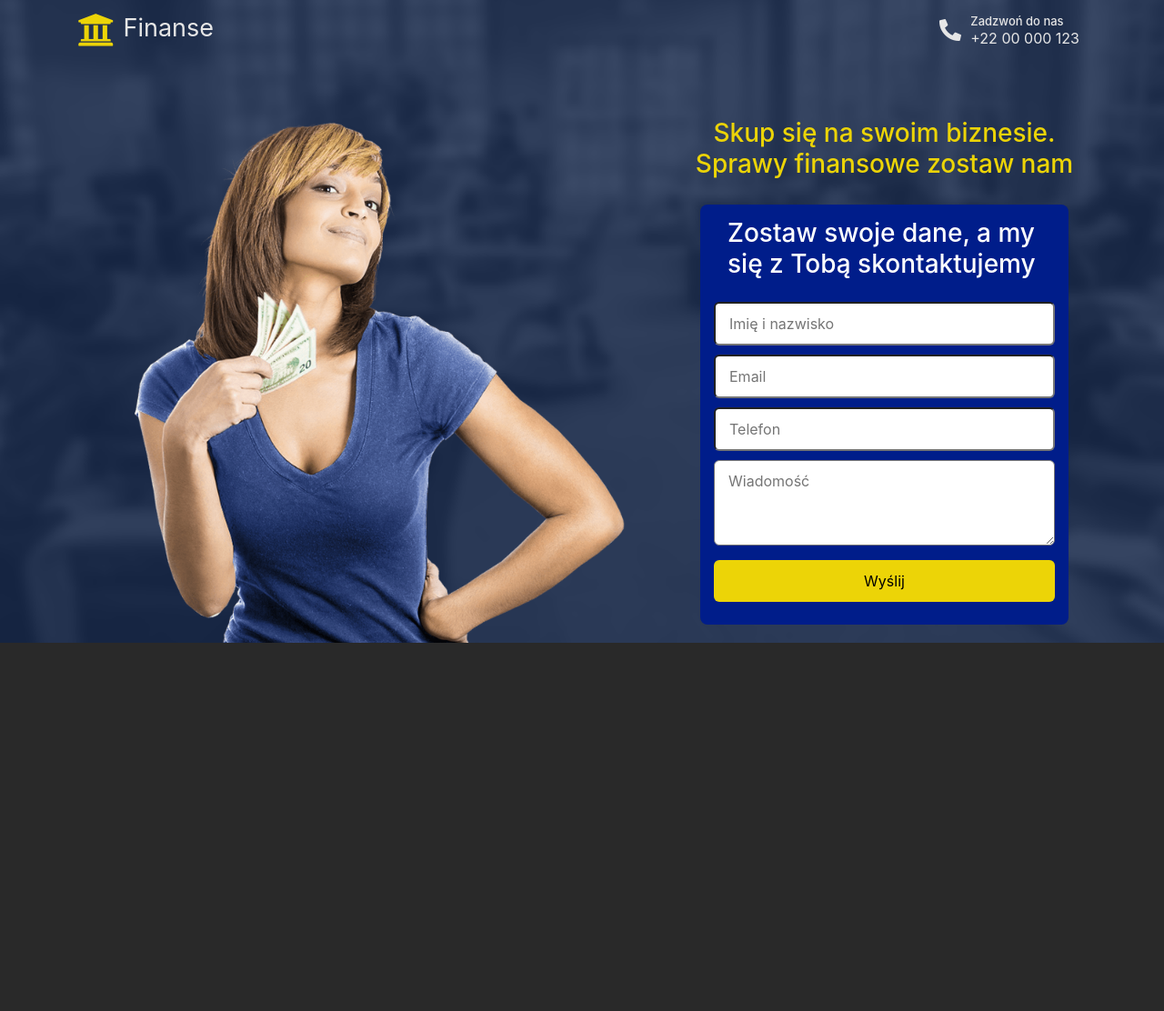
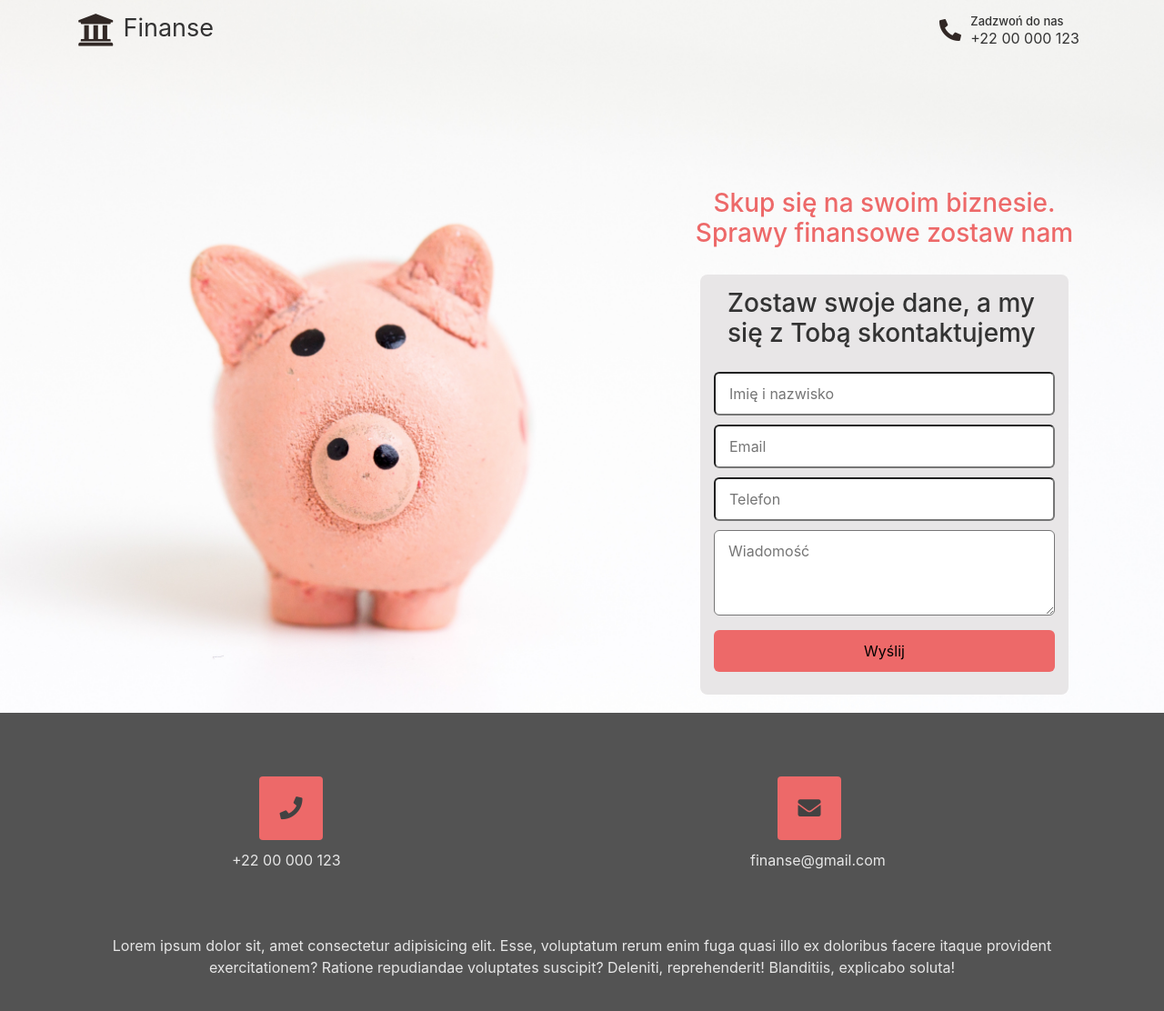
Before and after one commit to klaudiinii/finanse-project, a plain HTML site: page index.html in a window 1280 px wide. Shown: the whole page at 91% size. Before the commit the page ends 800 px from the top, so only its background shows below. Drawn offline with nearby package versions, Linux system fonts and the light colour scheme.

Commit message:
final-page-with-pig

```diff
--- a/index.html
+++ b/index.html
@@ -21,18 +21,16 @@
 
     <section class="main-form ">
 
-        <nav class="navbar navbar-dark fixed-top navbar-expand-lg">
+        <nav class="navbar navbar-light navbar-expand-lg">
             <div class="container">
 
 <!-- LOGO -->
 
 
-                <!-- <a class="navbar-brand navbar-logo" href="#"><i class="fas fa-university icon-yellow"></i>Finanse</a> -->
-
                 <a class="navbar-brand navbar-logo" href="">
 
 
-                        <div class="icon"><i class="fas fa-university icon-yellow"></i></div>
+                    <div class="icon"><i class="fas fa-university"></i></div>
 
                     <div class="title">
                         <p>Finanse</p>
@@ -45,13 +43,13 @@
 
 
                 <!-- button TOGGLER  -->
-                <!-- *  JEST TU NAVBAR TOGGLER, KTÓRY STWARZA NAM TEN ROZWIJANY KWADRACIK I DATA-TOGGLE COLLAPSE KTORY WLACZA ZAPADANIE MENU NA WERTYKALNE  * -->
+                <!-- * NAVBAR TOGGLER, STWARZA TEN ROZWIJANY KWADRACIK I DATA-TOGGLE COLLAPSE KTORY WLACZA ZAPADANIE MENU NA WERTYKALNE  * -->
                 <button class="navbar-toggler" type="button" data-toggle="collapse" data-target="#main-nav"
                     aria-controls="main-nav" aria-expanded="false" aria-label="Toggle navigation">
                     <span class="navbar-toggler-icon"></span>
                 </button>
 
-                <!-- ZAWARTOŚĆ MENU NAWIGACJI, KTÓRĄ PODPIELIŚLY WYŻEJ PRZEZ DATA-TARGET-->
+                <!-- ZAWARTOŚĆ MENU NAWIGACJI, KTÓRĄ PODPIELAM WYŻEJ PRZEZ DATA-TARGET-->
 
                 <div class="collapse navbar-collapse navbar-right" id="main-nav">
 
@@ -81,6 +79,8 @@
             </div>
         </nav>
 
+ <!-- NAV-MENU -->
+
         <div class="container">
             <div class="row">
 
@@ -94,16 +94,16 @@
 
                     <header class="row">
                         <div class="col-12 col-md-12 col-xl-12">
-                            <h3 class="icon-yellow">Skup się na swoim biznesie. <br> Sprawy finansowe zostaw nam</h3>
+                            <h3 class="txt-pink">Skup się na swoim biznesie. <br> Sprawy finansowe zostaw nam</h3>
                         </div>
 
                     </header>
 
                     <fieldset>
-                        <form class="form-blue">
+                        <form class="background-claret">
 
                             <div class="col-12 col-md-12 col-xl-12">
-                                <h3>Zostaw swoje dane, a my się z Tobą skontaktujemy</h3>
+                                <h3 class="background-claret">Zostaw swoje dane, a my się z Tobą skontaktujemy</h3>
                             </div>
                             <input type="text" id="name" placeholder="Imię i nazwisko">
                             <input type="email" id="email" placeholder="Email">
@@ -111,7 +111,7 @@
 
                             <textarea id="message" rows="3" placeholder="Wiadomość"></textarea>
 
-                            <input type="submit" class="btn btn-yellow" value="Wyślij">
+                            <input type="submit" class="btn btn-pink" value="Wyślij">
 
                         </form>
                     </fieldset>
@@ -128,6 +128,35 @@
     </section>
 
 
+<!-- CONTACT -->
+
+    <section class="contact">
+
+        <div class="container">
+            <div class="row">
+                <div class="col-md-6">
+                    <div class="square btn-pink">
+                            <i class="fas fa-phone" aria-hidden="true"></i>
+
+                    </div>
+                    <p>+22 00 000 123</p>
+                </div>
+
+                <div class="col-md-6">
+                    <div class="square btn-pink">
+                            <i class="fa fa-envelope" aria-hidden="true"></i>
+
+                    </div>
+                    <p>finanse@gmail.com</p>
+                </div>
+            </div>
+        </div>
+        </div>
+    </section>
+
+    <footer>
+        <p>Lorem ipsum dolor sit, amet consectetur adipisicing elit. Esse, voluptatum rerum enim fuga quasi illo ex doloribus facere itaque provident exercitationem? Ratione repudiandae voluptates suscipit? Deleniti, reprehenderit! Blanditiis, explicabo soluta!</p>
+    </footer>
 
 
     <script src="https://code.jquery.com/jquery-3.3.1.slim.min.js" integrity="sha384-q8i/X+965DzO0rT7abK41JStQIAqVgRVzpbzo5smXKp4YfRvH+8abtTE1Pi6jizo"
--- a/main.css
+++ b/main.css
@@ -4,24 +4,35 @@
 }
 
 body {
-    background-color: #292929;
-
+    background-color: #535353;
 }
 
-.icon-yellow {
-    color: #ecd407;
+.btn-pink{
+    background-color: #ed6969;
+}
+
+.btn-pink:hover {
+    background-color: #ea5252;
+    transition-duration: 0.5s;
+    cursor: pointer;
+}
+
+.txt-pink {
+    color: #ed6969;
 }
 
 .icon {
     font-size: 27px;
 }
 
-.form-blue {
-    background-color: #001d8a;
+.background-claret {
+    background-color: #e8e6e7;
+    color: #333333;
+
 }
 
 .main-form {
-    background-image: url(img/background.png);
+    background-image: url(img/background.jpg);
     background-size: cover;
     background-position: center;
 
@@ -50,10 +61,16 @@ body {
 
 .navbar-nav .nav-item h4 {
     font-size: 13px;
+    color: #333333;
 }
 
 .navbar-nav .nav-item p {
     font-size: 1em;
+    color: #333333;
+}
+
+.navbar-brand p {
+    color: #333333;
 }
 
 .navbar-logo {
@@ -62,6 +79,13 @@ body {
     align-items: center;
 }
 
+.nav-link i {
+    color: #312825;
+}
+
+.navbar-brand i {
+    color: #312825;
+}
 
 .main-form .navbar {
     line-height: 5px;
@@ -88,9 +112,6 @@ div .icon {
 
 /* contact form */
 
-.btn-yellow {
-    background-color: #ecd407;
-}
 
 
 
@@ -137,3 +158,39 @@ form {
 .contact-form {
     margin-top: 130px;
 }
+
+/* contact */
+
+.square {
+    width: 70px;
+    height: 70px;
+    border-radius: 4px;
+    margin-top: 70px;
+    margin-left: 200px;
+    margin-bottom: 10px;
+    text-align: center;
+    padding: 22px;
+
+}
+
+
+
+.contact i {
+    font-size: 25px;
+    color: #424242;
+
+}
+
+.contact .container p {
+    color: #e6e6e6;
+    margin-left: 170px;
+    margin-bottom: 70px;
+}
+
+/* footer */
+
+footer p {
+    margin: 0px 120px 70px 120px;
+    color: #e6e6e6;
+    text-align: center;
+}
```
Also changed, not shown: img/background.jpg (added), img/background.png (deleted). Lines whose indentation alone changed are shown as unchanged.
